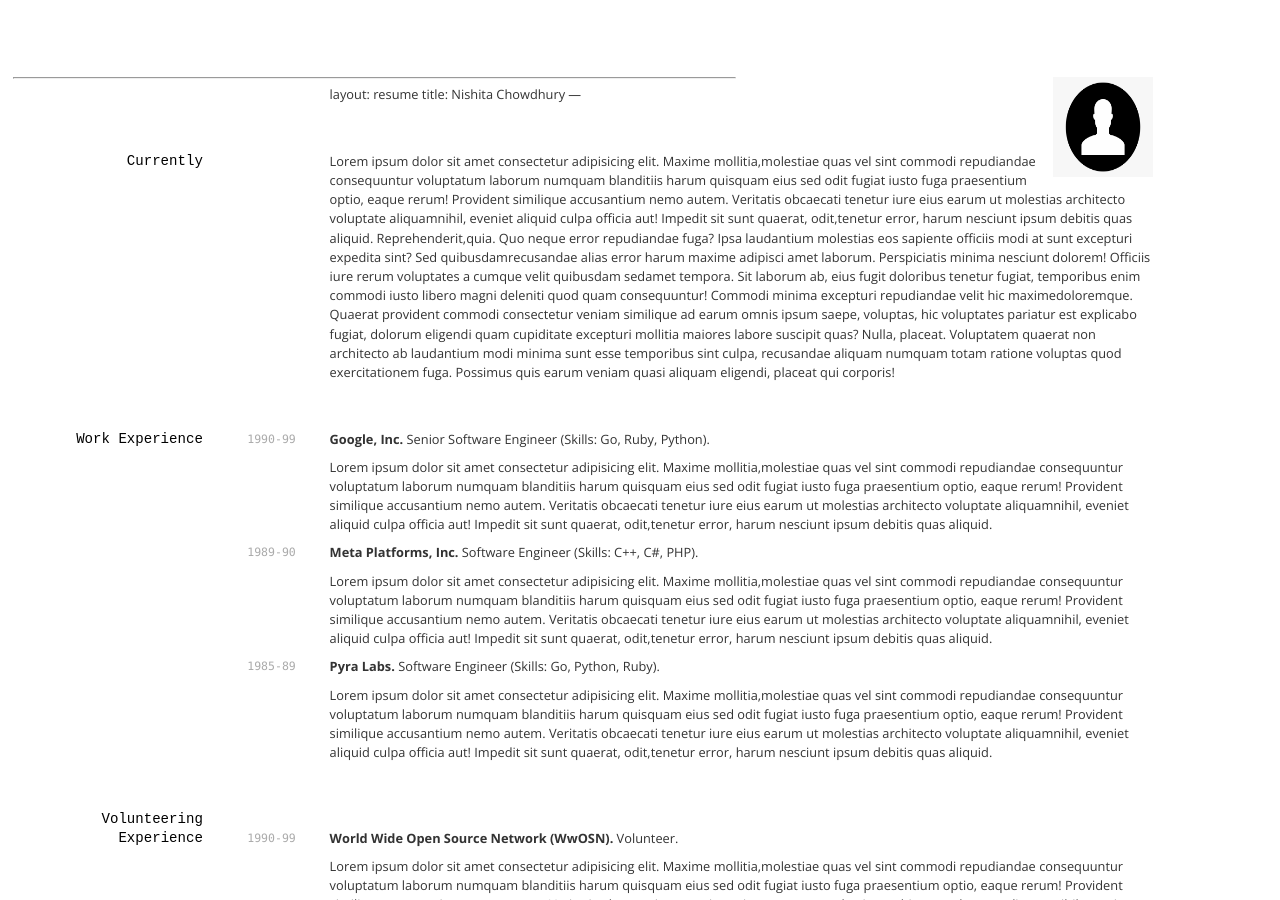
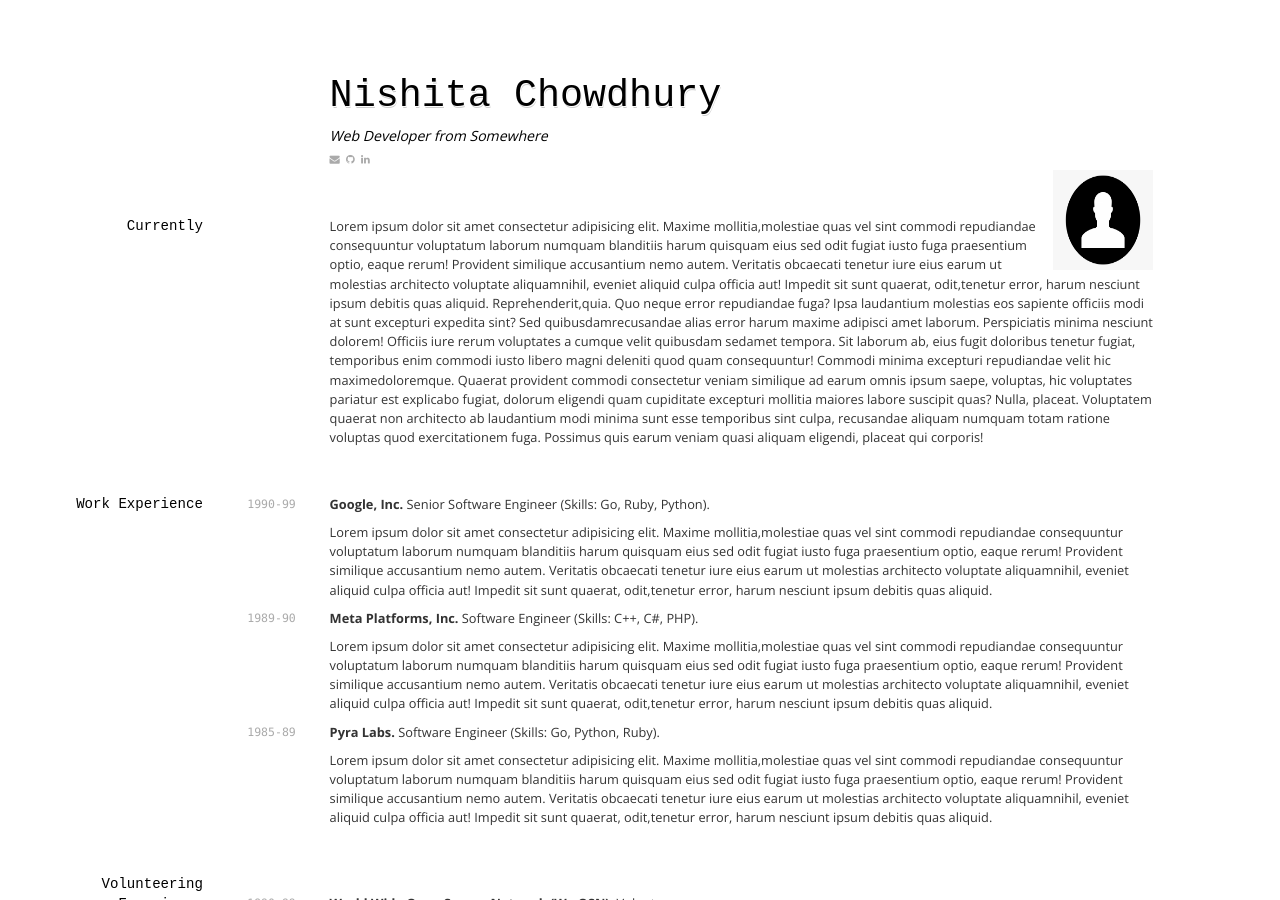
Before and after one commit to Uzzal-Bhowmik/jekyll-vitae, a Jekyll site: the page built from index.md, in a window 1280 px wide and 900 px high. Built offline with Jekyll 4.4.1, drawn with Linux system fonts in a browser that asks for light colours; nearby versions of some CDN libraries; our own code applies the rules of GitHub Pages for plain Markdown files.

Commit message:
Update index.md

```diff
--- a/index.md
+++ b/index.md
@@ -1,10 +1,10 @@
-<!-- Your Image -->
-![user](assets/images/user.png)
-
 ---
 layout: resume
 title: Nishita Chowdhury
 ---
+<!-- Your Image -->
+![user](assets/images/user.png)
+
 
 ## Currently
 
```
